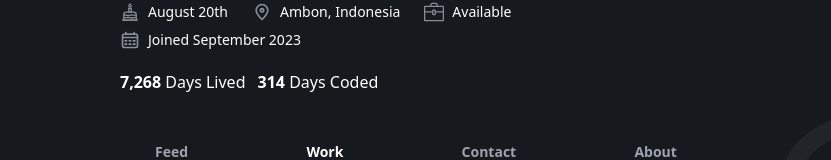
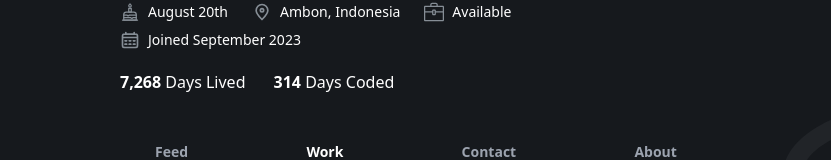
Before and after one commit to AgustioMaitimu/porto, a Next.js app: page / in a window 1280 px wide. Shown: the part 544-704 px from the top of the page, without its empty margins (224-1055 px from the left). Built offline with nearby package versions, Linux system fonts and the light colour scheme.

Commit message:
feat: added email target to messege button

```diff
--- a/src/components/Profile.jsx
+++ b/src/components/Profile.jsx
@@ -24,7 +24,10 @@ function Profile() {
             alt="profile pic"
           />
         </div>
-        <button className="flex items-center rounded-full bg-[#CC0088] px-5 py-2 text-xs font-medium text-white md:text-base">
+        <a
+          href="mailto:agustiomaitimu04@gmail.com"
+          className="flex items-center rounded-full bg-[#CC0088] px-5 py-2 text-xs font-medium text-white md:text-base"
+        >
           Message
           <div className="relative ml-2 aspect-square w-5">
             <Image
@@ -34,7 +37,7 @@ function Profile() {
               src="/mail.svg"
             />
           </div>
-        </button>
+        </a>
       </div>
       <div className="flex w-full max-w-[640px] flex-col gap-3 px-6 text-white">
         <h1 className="flex items-center gap-2 text-2xl font-semibold text-white">
@@ -102,7 +105,7 @@ function Profile() {
             <h1>Joined September 2023</h1>
           </div>
         </div>
-        <div className="flex gap-3">
+        <div className="flex gap-7">
           <p>
             <span className="font-bold">
               {Math.floor(
```
